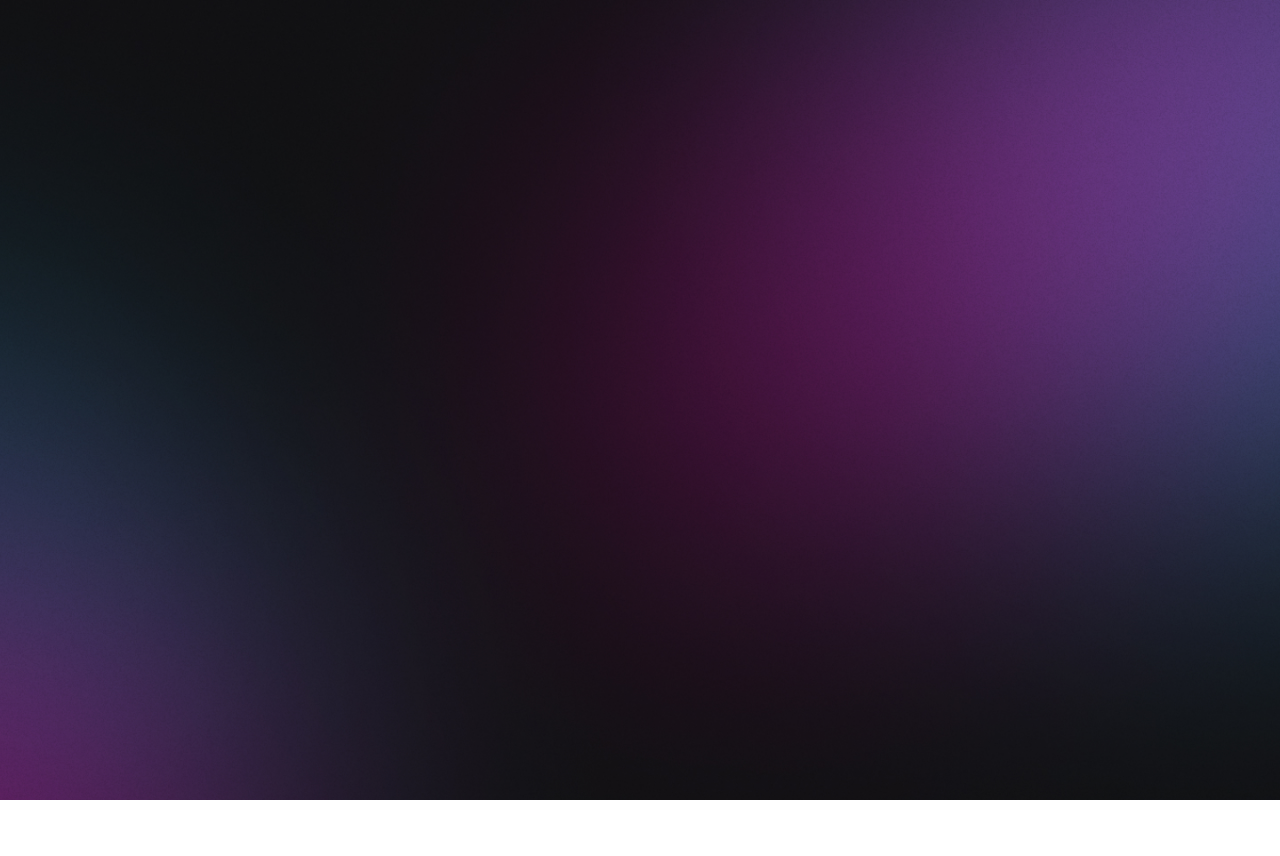
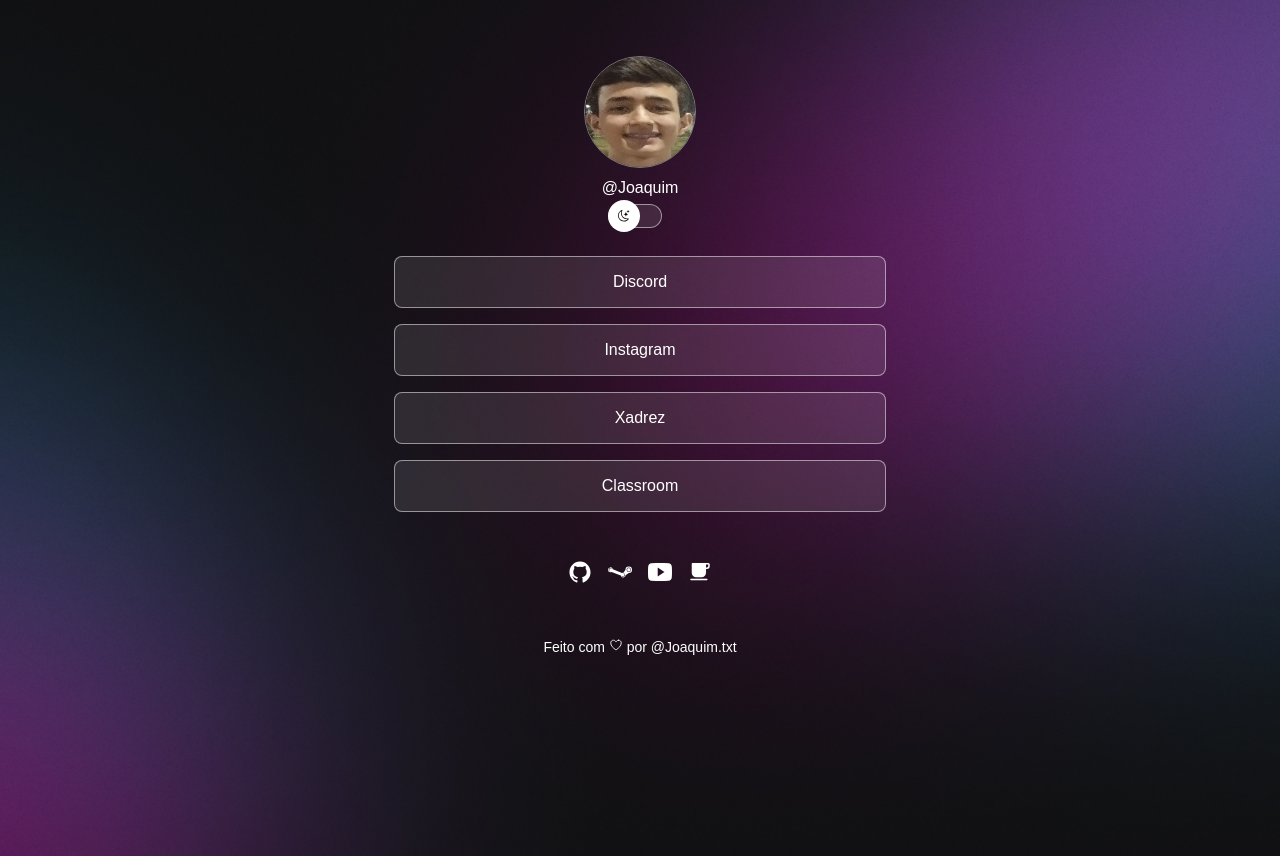
Before and after one commit to Joaquimtxt/HTML, a plain HTML site: page AULA3/index.html in a window 1280 px wide. Before the commit the page ends 800 px from the top, so only its background shows below. Drawn offline with nearby package versions, Linux system fonts and the light colour scheme.

Commit message:
Aula dia 11/6

```diff
--- a/AULA3/css/style.css
+++ b/AULA3/css/style.css
@@ -13,4 +13,145 @@ Ativa somente no Dark mode */
 body {
   background: var(--bg-url) no-repeat top center / cover;
   height: 100vh;
+  color: white;
+  text-decoration: none;
+  font-family: Arial, Helvetica, sans-serif;
 }
+#container{
+    width: 100%;
+    max-width: 588px;
+    margin: 56px auto 0px;
+    padding: 0px 24px;
+}
+
+#profile{
+    display: flex;
+    flex-direction: column;
+    align-items: center;
+}
+#profile img{
+    width: 112px;
+    height: 112px;
+    border-radius: 50%;
+    border: 1.5px solid rgba(146,146,146, 0.8);
+    object-fit:top center;
+}
+
+#profile p{
+    margin-top: 8px;
+    font-weight: 500;
+    line-height: 24px;
+}
+
+/* botao */
+#botao{
+    position: relative; /*Vai ter a posição relativa ao item pai dele(Conteiner) */
+    width: 64px;
+    margin: 4px auto;
+}
+
+#botao button{
+    width: 32px;
+    height: 32px;
+    border-radius: 50%;
+    border: 0;
+    background: #fff url(../img/moon.svg) no-repeat center;
+
+    position: absolute;
+    z-index: 1;
+    top: 50%;
+    transform: translateY(-50%);
+
+    animation: slide-out 0.2s; /*executa a animação*/
+}
+
+#botao button:hover{
+    outline: 8px solid rgba(255,255,255, 0.2);
+    transition: all 0.2s;
+}
+
+#botao span{
+    background: rgba(255,255,255, 0.1);
+    display: block;
+    width: 54px;
+    height: 24px;
+    border: 1px solid rgba(255,255,255, 0.5);
+    border-radius: 24px;
+
+    backdrop-filter: blur(4px);
+    -webkit-backdrop-filter: blur(4px);
+}
+
+#links ul{
+    list-style: none;
+    display: flex;
+    flex-direction: column;
+    gap: 16px;
+    padding: 24px;
+}
+
+#links ul li a{
+    display: flex;
+    align-items: center;
+    justify-content: center;
+    padding: 16px 24px;
+    border: 1px solid rgba(255,255,255, 0.5);
+    border-radius: 8px;
+    background: rgba(255,255,255, 0.1);
+    text-decoration: none;
+    font-weight: 500;
+    color: #fff;
+}
+
+/*Quando o Mouse passa por cima, ele muda de cor*/
+#links ul li a:hover{
+    background: rgba(255,255,255, 0.2);
+    border: 1px solid #fff;
+
+    transition: all 1s;
+}
+
+#redeSocial{
+    display: flex;
+    justify-content: center;
+    padding: 24px;
+    gap: 16px;
+    font-size: 24px;
+}
+
+#redeSocial a{
+    text-decoration: none;
+    color: #fff;
+}
+
+#redeSocial a:hover{
+    border-radius: 18px;
+    outline: 8px solid rgba(255,255,255, 0.2);
+    transition: all 0.2s;
+}
+
+#footer{
+    text-align: center;
+    font-size: 14px;
+    padding: 24px;
+}
+
+#footer p a{
+text-decoration: none;
+color: #fff;
+}
+
+#footer p a:hover{
+    border-radius: 18px;
+    outline: 8px solid rgba(255,255,255, 0.2);
+    transition: all 0.2s;
+}
+/* animação do botão */
+@keyframes slide-out{
+    from{left: 50%}
+    to  {left: 0}
+}
+@keyframes slide-in{
+    from{left: 0}
+    to  {left: 50%}
+}
--- a/AULA3/index.html
+++ b/AULA3/index.html
@@ -1,13 +1,51 @@
 <!DOCTYPE html>
 <html lang="pt-BR">
-<head>
-    <meta charset="UTF-8">
-    <meta name="viewport" content="width=device-width, initial-scale=1.0">
+  <head>
+    <meta charset="UTF-8" />
+    <meta name="viewport" content="width=device-width, initial-scale=1.0" />
     <title>DevLinks</title>
 
-    <link rel="stylesheet" href="./css/style.css">
-</head>
-<body>
+    <link rel="stylesheet" href="./css/style.css" />
+  </head>
+  <body>
+    <div id="container">
+      <div id="profile">
+        <img
+          src="./img/image.png"
+          alt="Uma foto pequena, de um adolescente de 16 anos, com cabelo castanho escuro, penteado com franja, ele está sorrindo, pele facial lisa, e aparece apenas a gola de sua camisa social"
+        />
+        <p>@Joaquim</p>
+      </div>
 
-</body>
+      <div id="botao">
+        <button></button>
+        <span></span>
+      </div>
+      <div id="links">
+        <ul>
+          <li><a href="https://discord.com/channels/1204412809304088616/1204416722895896627">Discord</a></li>
+          <li><a href="https://www.instagram.com/joaquimgsr/">Instagram</a></li>
+          <li><a href="https://www.chess.com/member/pa1n-615">Xadrez</a></li>
+          <li><a href="https://classroom.google.com/">Classroom</a></li>
+        </ul>
+      </div>
+      <div id="redeSocial">
+        <a href="https://github.com/Joaquimtxt"><ion-icon name="logo-github"></ion-icon></a>
+        <a href="https://steamcommunity.com/id/jocaquim"><ion-icon name="logo-steam"></ion-icon></a>
+        <a href="https://www.youtube.com/@painxd6607"><ion-icon name="logo-youtube"></ion-icon></a>
+        <a href="https://public-files.gumroad.com/l8w2d0kdvc74vgycwcn6u83anyeh"><ion-icon name="cafe"></ion-icon></a>
+      </div>
+      <div id="footer">
+        <p>Feito com <ion-icon name="heart-outline"></ion-icon> por <a href="">@Joaquim.txt</a></p>
+      </div>
+    </div>
+  </body>
+  <script
+    type="module"
+    src="https://unpkg.com/ionicons@7.1.0/dist/ionicons/ionicons.esm.js"
+  ></script>
+  <script
+    nomodule
+    src="https://unpkg.com/ionicons@7.1.0/dist/ionicons/ionicons.js"
+  ></script>
 </html>
```
Also changed, not shown: AULA3/img/image.png (added), AULA3/img/moon.svg (added), AULA3/img/sun.svg (added).
